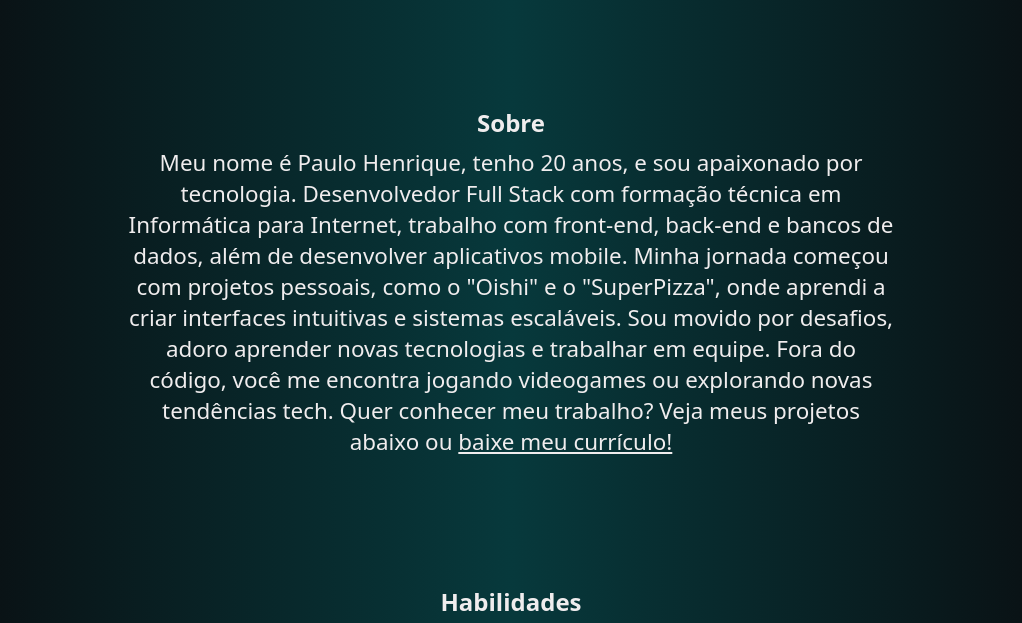
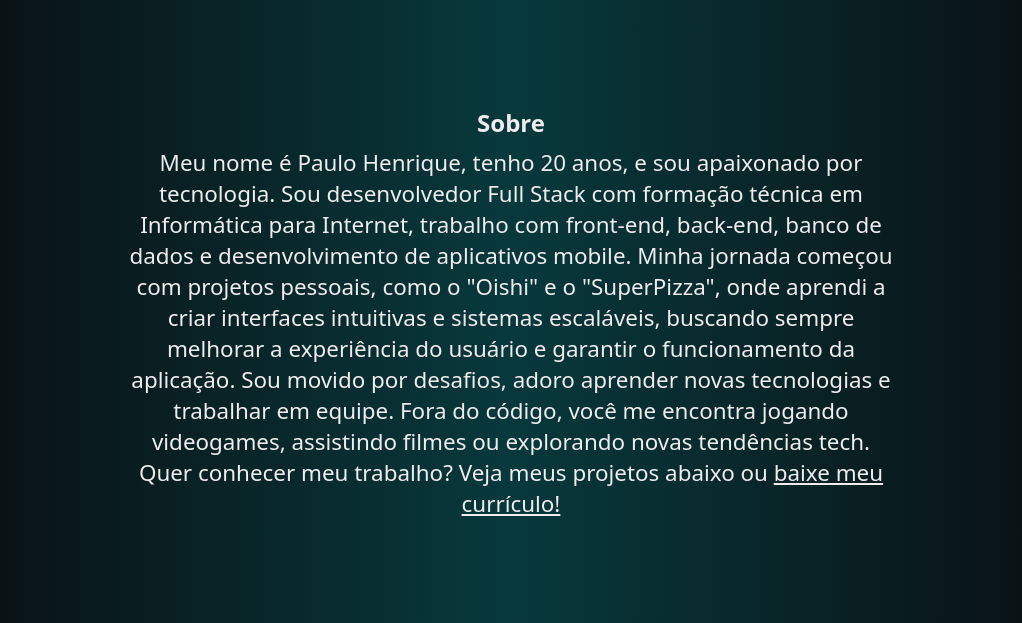
Before and after one commit to DevoluaP/Meu_Portfolio, a plain HTML site: page index.html in a window 1280 px wide. Shown: the part 738-1361 px from the top of the page, without its empty margins (129-1151 px from the left). Drawn offline with nearby package versions, Linux system fonts and the light colour scheme.

Commit message:
update about

```diff
--- a/index.html
+++ b/index.html
@@ -66,8 +66,7 @@
                 </div>
                 <section>
                     <p>
-                        Meu nome é Paulo Henrique, tenho 20 anos, e sou apaixonado por tecnologia.
-                        Desenvolvedor Full Stack com formação técnica em Informática para Internet, trabalho com front-end, back-end e bancos de dados, além de desenvolver aplicativos mobile. Minha jornada começou com projetos pessoais, como o "Oishi" e o "SuperPizza", onde aprendi a criar interfaces intuitivas e sistemas escaláveis. Sou movido por desafios, adoro aprender novas tecnologias e trabalhar em equipe. Fora do código, você me encontra jogando videogames ou explorando novas tendências tech. Quer conhecer meu trabalho? Veja meus projetos abaixo ou <a href="imagens/Curriculo-PauloHenriqueMoreiraAraujo.pdf" download>baixe meu currículo!</a>
+                        Meu nome é Paulo Henrique, tenho 20 anos, e sou apaixonado por tecnologia. Sou desenvolvedor Full Stack com formação técnica em Informática para Internet, trabalho com front-end, back-end, banco de dados e desenvolvimento de aplicativos mobile. Minha jornada começou com projetos pessoais, como o "Oishi" e o "SuperPizza", onde aprendi a criar interfaces intuitivas e sistemas escaláveis, buscando sempre melhorar a experiência do usuário e garantir o funcionamento da aplicação. Sou movido por desafios, adoro aprender novas tecnologias e trabalhar em equipe. Fora do código, você me encontra jogando videogames, assistindo filmes ou explorando novas tendências tech. Quer conhecer meu trabalho? Veja meus projetos abaixo ou <a href="imagens/Curriculo-PauloHenriqueMoreiraAraujo.pdf" download>baixe meu currículo!</a>
                     </p>
                 </section>
             </article>
```
